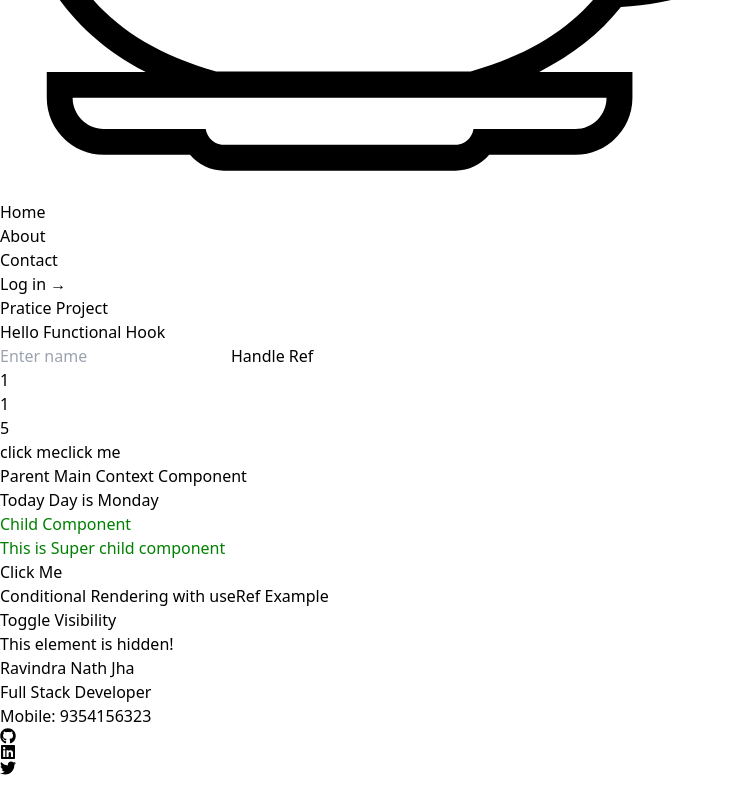
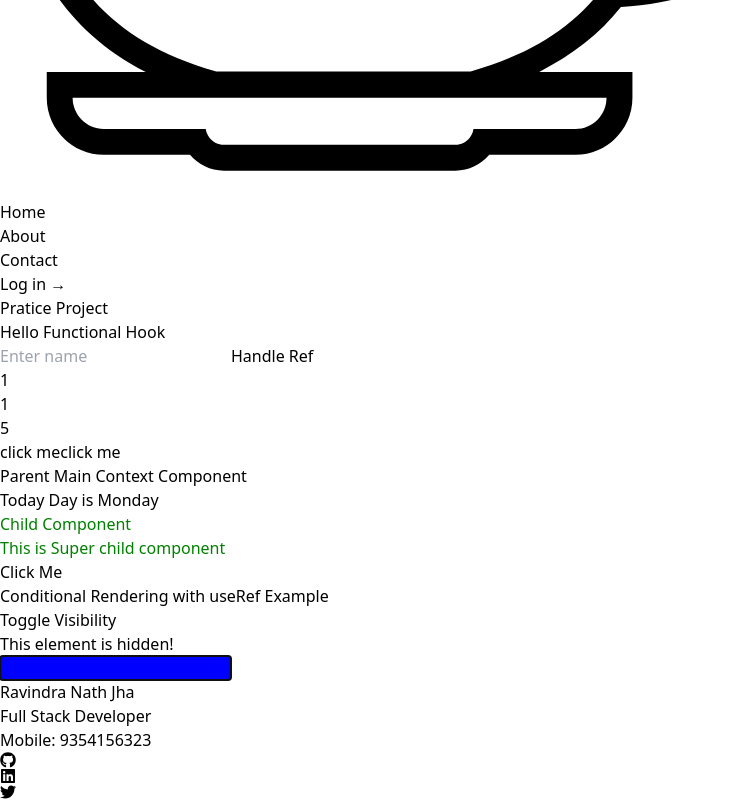
Before and after one commit to ravindrauiet/JSpiderReact, a React (Vite) app in the folder project/Pratice Project/: page /usehook in a window 1280 px wide. Shown: the part 624-1424 px from the top of the page, without its empty margins (0-734 px from the left). Before the commit the page ends 1400 px from the top, so only its background shows below. Built offline with nearby package versions, Linux system fonts and the light colour scheme.

Commit message:
Question 30 ( EventHandlingwithuseRef )

```diff
--- /dev/null
+++ b/project/Pratice Project/src/Components/HooksComponents/EventHandlingwithuseRef.jsx
@@ -0,0 +1,26 @@
+import React, { useRef, useEffect } from "react";
+
+const EventHandlingwithuseRef = () => {
+  const inputRef = useRef(null);
+
+  useEffect(() => {
+    const handleInputChange = (event) => {
+        console.log("Input changed:", event.target.value);
+        inputRef.current.style.color="red"
+        inputRef.current.style.backgroundColor="yellow"
+      };
+
+    inputRef.current.focus();
+    inputRef.current.addEventListener("input", handleInputChange);
+
+    // Cleanup function to remove the event listener
+    return () => {
+        inputRef.current.removeEventListener("input", handleInputChange);
+        inputRef.current.style.backgroundColor="blue"
+      };
+  }, []);
+
+  return <input ref={inputRef} type="text" />;
+};
+
+export default EventHandlingwithuseRef;
--- a/project/Pratice Project/src/pages/HookPage.jsx
+++ b/project/Pratice Project/src/pages/HookPage.jsx
@@ -3,6 +3,8 @@ import UseRef from '../Components/HooksComponents/UseRef'
 import UseMemo from '../Components/HooksComponents/UseMemo'
 import MainContext from '../Components/HooksComponents/MainContext'
 import ConditionalRenderingWithRef from '../Components/HooksComponents/ConditionalRenderingWithRef'
+import EventHandlingwithuseRef from '../Components/HooksComponents/EventHandlingwithuseRef'
+
 
 function HookPage() {
   return (
@@ -16,6 +18,8 @@ function HookPage() {
       <MainContext />
 
       <ConditionalRenderingWithRef />
+
+      <EventHandlingwithuseRef />
     </div>
     </div>
   )
```
